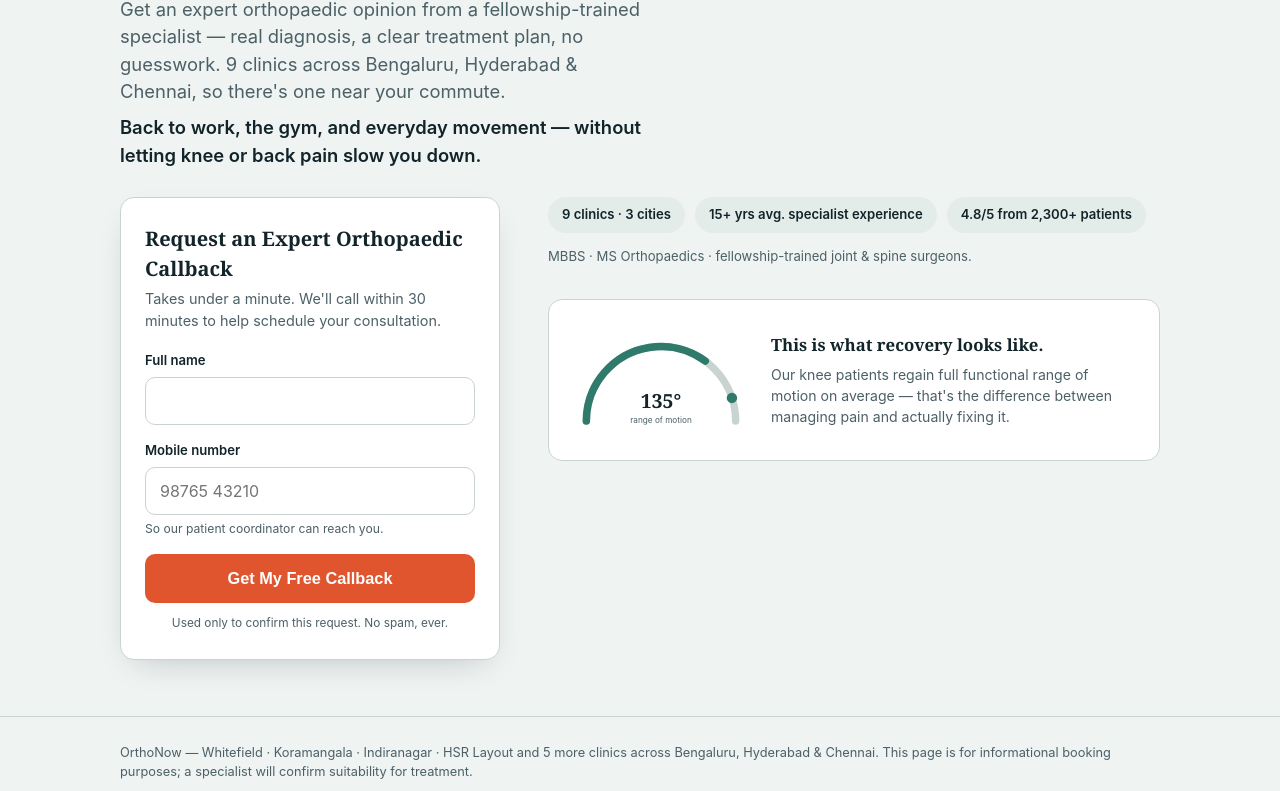
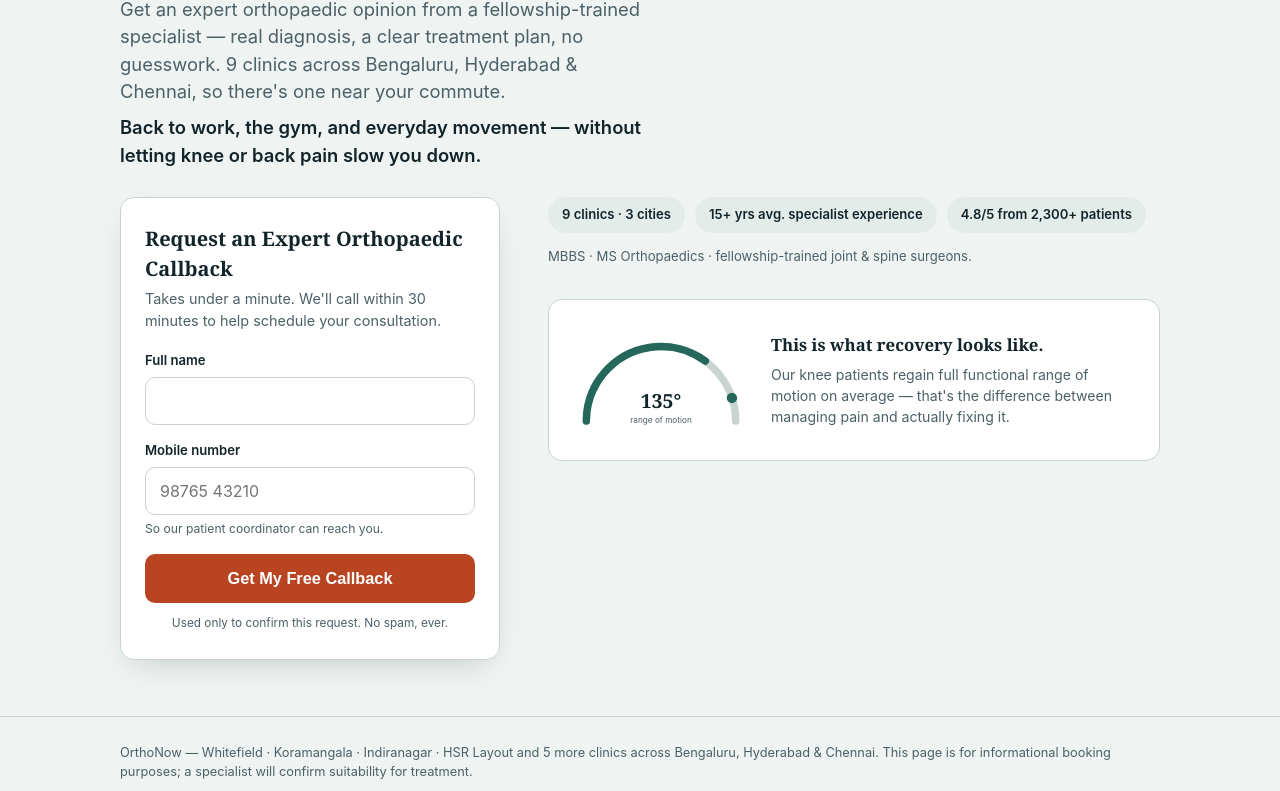
Before and after one commit to jkajatin/namoza-developer-assignment, a plain HTML site: page task-2/index.html in a window 1280 px wide. Shown: the part 372-1163 px from the top of the page. Drawn offline with Linux system fonts and the light colour scheme.

Commit message:
Improve accessibility contrast

```diff
--- a/task-2/index.html
+++ b/task-2/index.html
@@ -28,8 +28,8 @@
     --ink:           #12242A; /* deep teal-charcoal, not pure black */
     --ink-soft:      #4C6067;
     --line:          #C9D4D2;
-    --accent-cta:    #E1552E; /* warm coral — used ONLY for the conversion action */
-    --accent-motion: #2F7A6B; /* muted teal — the "recovery" signature color */
+    --accent-cta:    #B94422; /* warm coral — used ONLY for the conversion action */
+    --accent-motion: #25685B; /* muted teal — the "recovery" signature color */
 
     --font-display: ui-serif, Georgia, "Iowan Old Style", "Times New Roman", serif;
     --font-body:    -apple-system, BlinkMacSystemFont, "Segoe UI", Roboto, Helvetica, Arial, sans-serif;
```
